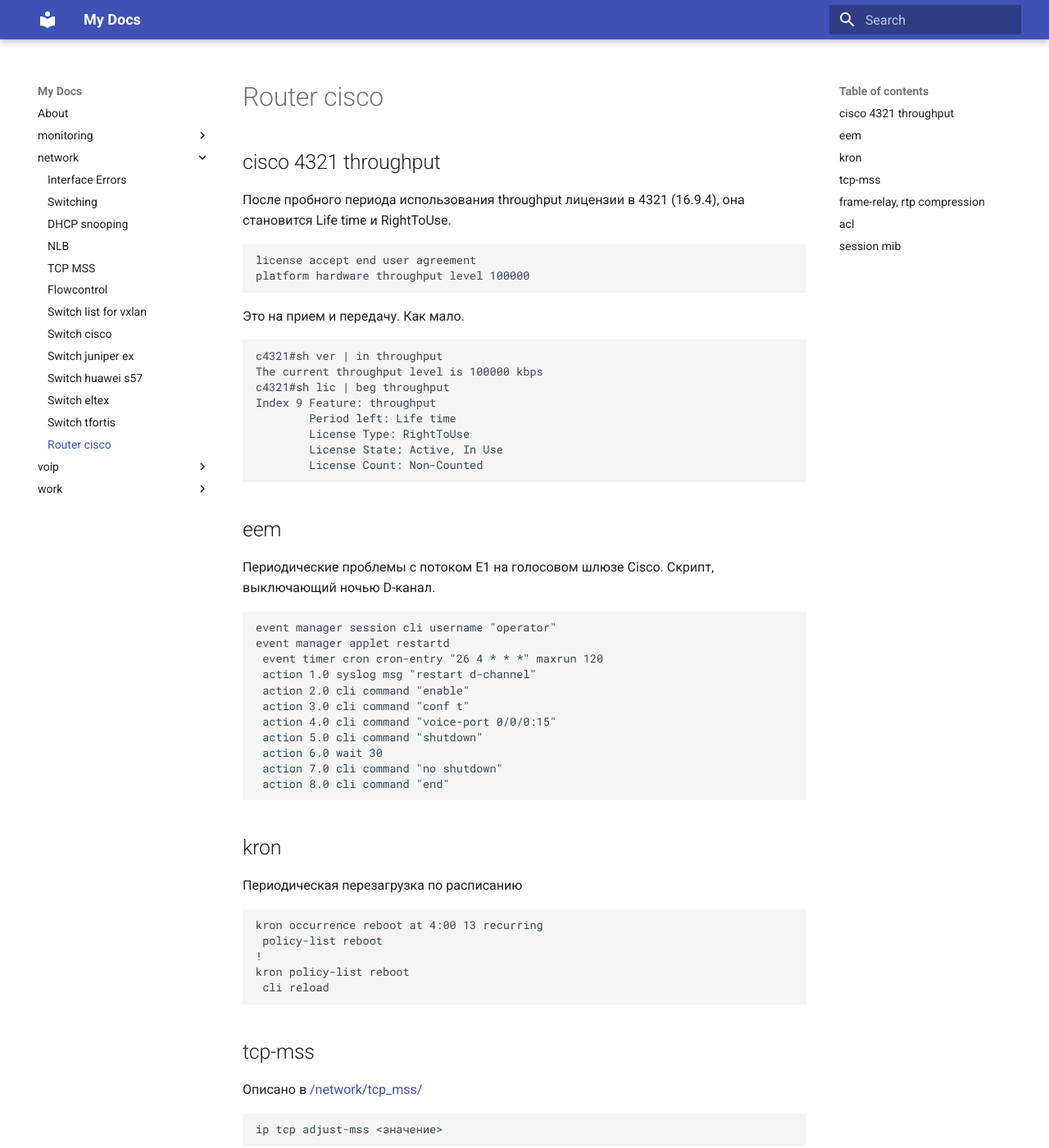
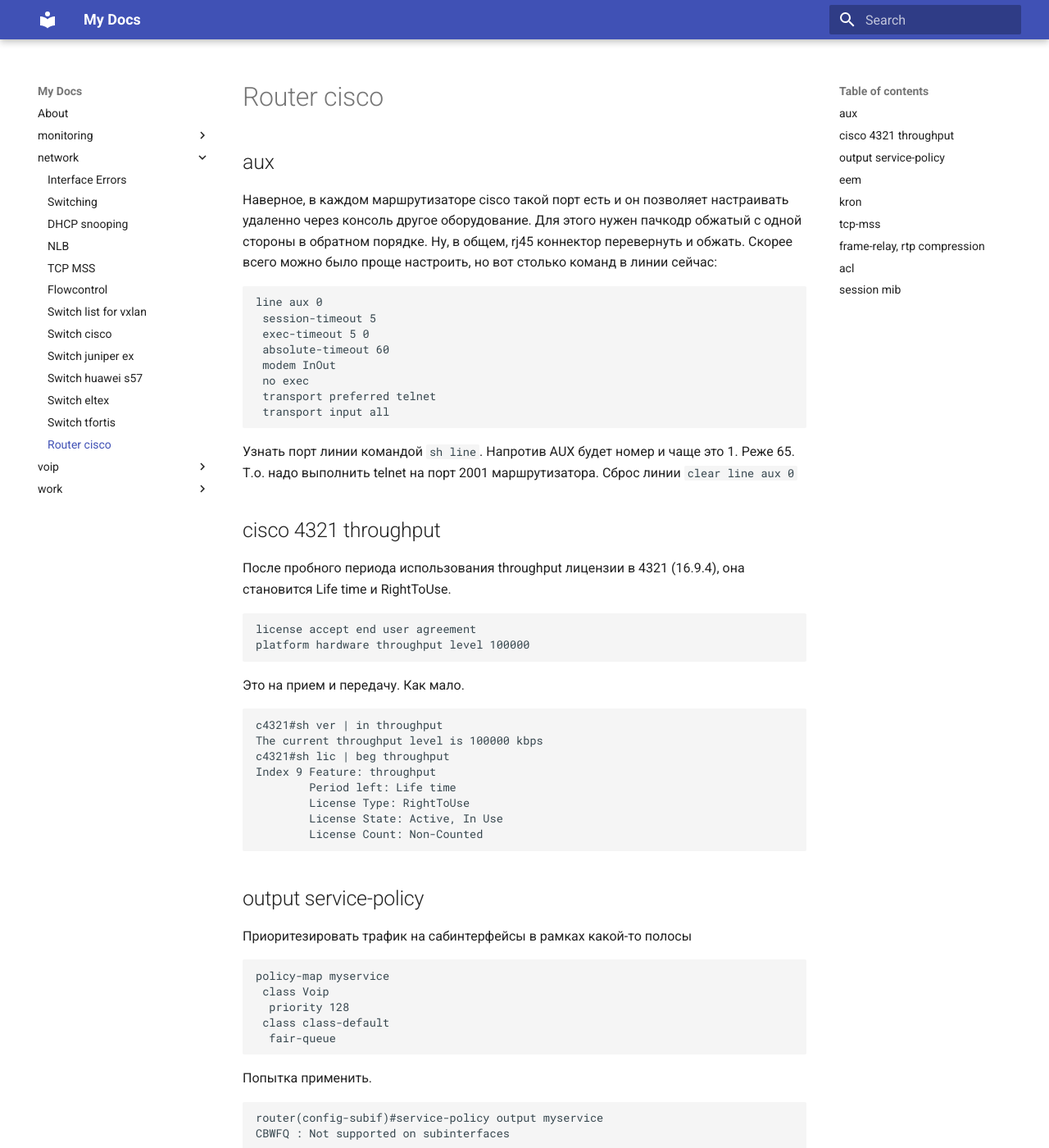
Before and after one commit to v98765/v98765.github.io, an MkDocs documentation site: the page built from docs/network/cisco_r.md, in a window 1280 px wide and 1400 px high. Shown: the whole window at 82% size. Built offline with MkDocs 1.6.1 and Material for MkDocs 9.7.7, drawn with Linux system fonts in a browser that asks for light colours; some of the changed text lies outside the part shown.

Commit message:
cisco aux, policer

````diff
--- a/docs/network/cisco_r.md
+++ b/docs/network/cisco_r.md
@@ -1,3 +1,21 @@
+## aux
+
+Наверное, в каждом маршрутизаторе cisco такой порт есть и он позволяет настраивать удаленно через консоль другое оборудование.
+Для этого нужен пачкодр обжатый с одной стороны в обратном порядке. Ну, в общем, rj45 коннектор перевернуть и обжать.
+Скорее всего можно было проще настроить, но вот столько команд в линии сейчас:
+```text
+line aux 0
+ session-timeout 5
+ exec-timeout 5 0
+ absolute-timeout 60
+ modem InOut
+ no exec
+ transport preferred telnet
+ transport input all
+```
+Узнать порт линии командой `sh line`. Напротив AUX будет номер и чаще это 1. Реже 65. Т.о. надо выполнить telnet на порт 2001 маршрутизатора.
+Сброс линии `clear line aux 0`
+
 ##cisco 4321 throughput
 После пробного периода использования throughput лицензии в 4321 (16.9.4), она становится Life time и RightToUse.
 ```text
@@ -14,6 +32,31 @@
         License Type: RightToUse
         License State: Active, In Use
         License Count: Non-Counted
+```
+
+## output service-policy
+
+Приоритезировать трафик на сабинтерфейсы в рамках какой-то полосы
+```text
+policy-map myservice
+ class Voip
+  priority 128
+ class class-default
+  fair-queue
+```
+Попытка применить.
+```text
+router(config-subif)#service-policy output myservice
+CBWFQ : Not supported on subinterfaces
+```
+Надо переделать и прописать политику в шейпер дефолтового класса. И уже эту политику применить.
+```text
+policy-map 512k
+ class class-default
+  shape average 512000
+  service-policy myservice
+
+router(config-subif)#service-policy output 512k
 ```
 
 ## eem
````
